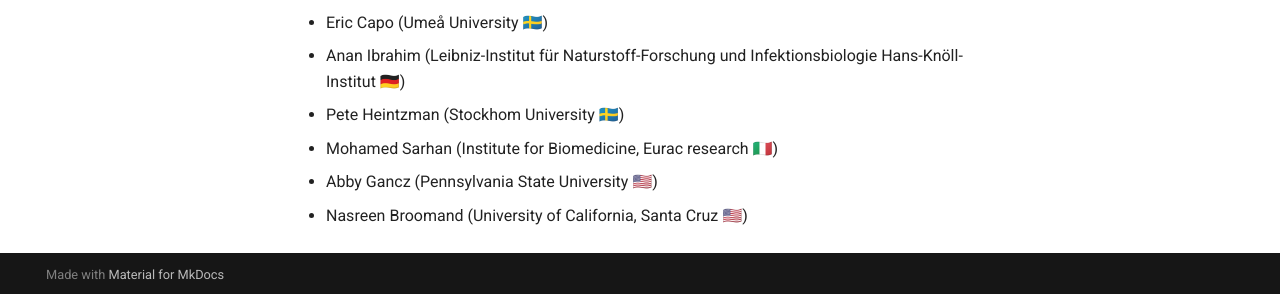
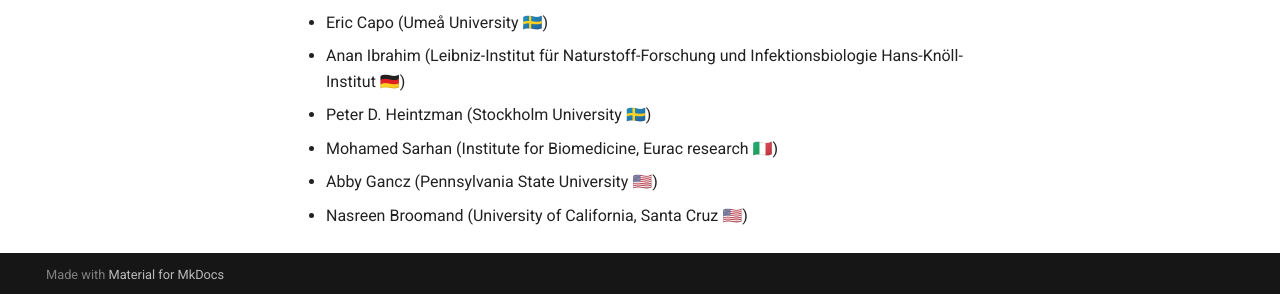
Before and after one commit to MIxS-MInAS/MIxS-MInAS.github.io, an MkDocs documentation site: the page built from docs/contributors.md, in a window 1280 px wide and 963 px high. Shown: the part 666-960 px from the top of the window. Built offline with MkDocs 1.6.1 and Material for MkDocs 9.7.7, drawn with Linux system fonts in a browser that asks for light colours; comment, search, counter and statistics services are not loaded.

Commit message:
Update contributors.md

```diff
--- a/docs/contributors.md
+++ b/docs/contributors.md
@@ -16,7 +16,7 @@
 - Meriam Guellil (University of Vienna 🇦🇹)
 - Eric Capo (Umeå University 🇸🇪)
 - Anan Ibrahim (Leibniz-Institut für Naturstoff-Forschung und Infektionsbiologie Hans-Knöll-Institut 🇩🇪)
-- Pete Heintzman (Stockhom University 🇸🇪)
+- Peter D. Heintzman (Stockholm University 🇸🇪)
 - Mohamed Sarhan (Institute for Biomedicine, Eurac research 🇮🇹)
 - Abby Gancz (Pennsylvania State University 🇺🇲)
 - Nasreen Broomand (University of California, Santa Cruz 🇺🇲)
```
